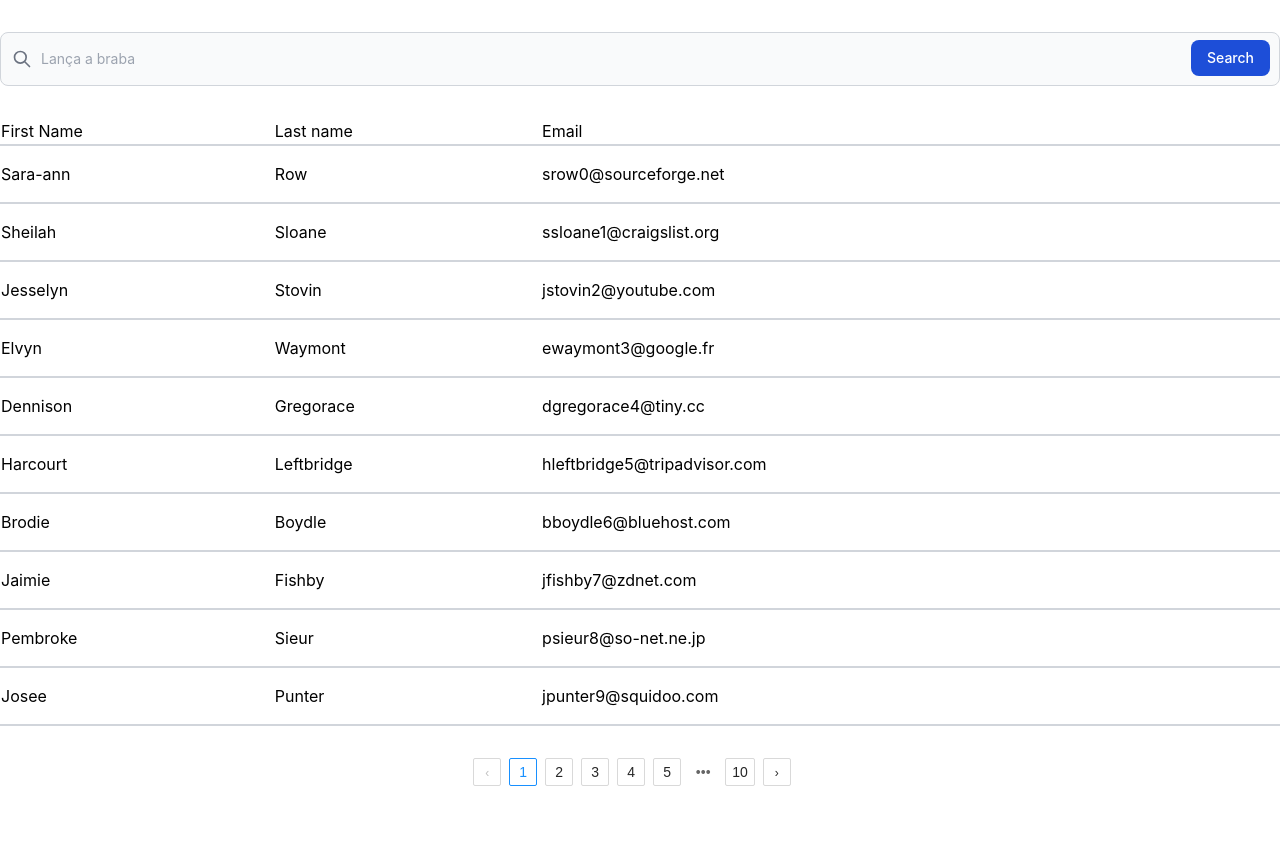
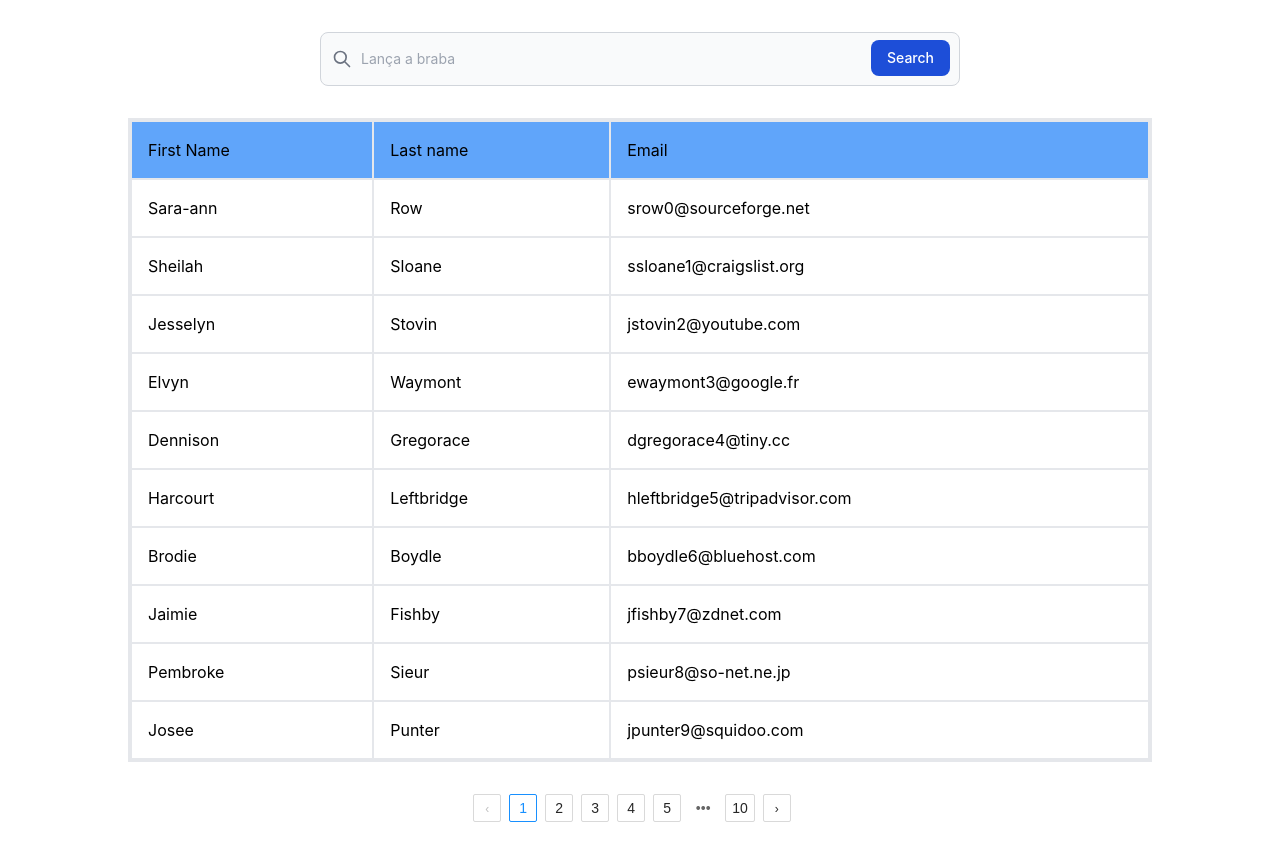
Before and after one commit to HericMendez/react-search-component, a React (Create React App) app: page / in a window 1280 px wide. Before the commit the page ends 818 px from the top, so only its background shows below. Built offline with nearby package versions, Linux system fonts and the light colour scheme; no server answers.

Commit message:
mudança no estilo da tabela

```diff
--- a/package.json
+++ b/package.json
@@ -8,6 +8,8 @@
     "@testing-library/user-event": "^13.5.0",
     "axios": "^0.27.2",
     "flowbite": "^1.4.7",
+    "flowbite-react": "^0.0.25",
+    "headlessui": "^0.0.0",
     "lodash": "^4.17.21",
     "pagination": "^0.4.6",
     "rc-pagination": "^3.1.16",
--- a/src/App.js
+++ b/src/App.js
@@ -15,7 +15,7 @@ function App() {
   }, []);
 
   return (
-    <div className="flex justify-center align-middle flex-col">
+    <div className="flex justify-center align-middle flex-col mx-8 ">
       <Table data={MockData}/>
     </div>
   );
--- a/src/components/DisplayItem.jsx
+++ b/src/components/DisplayItem.jsx
@@ -3,7 +3,7 @@ import React from "react";
 const DisplayItem = (props) => {
   return (
     <>
-      <div class="search">
+      <div >
         <form className="py-8">
           <label
             for="default-search"
@@ -11,7 +11,7 @@ const DisplayItem = (props) => {
           >
             Search
           </label>
-          <div className="relative">
+          <div className="relative w-[50vw] mx-auto">
             <div className="flex absolute inset-y-0 left-0 items-center pl-3 pointer-events-none">
               <svg
                 className="w-5 h-5 text-gray-500 dark:text-gray-400"
@@ -45,11 +45,12 @@ const DisplayItem = (props) => {
           </div>
         </form>
       </div>
-      <table className="">
+      <table className="border-4 rounded-xl relative w-[80vw] mx-auto">
+
         <thead>
           <tr>{props.headRow}</tr>
         </thead>
-        <tbody className="trover">{props.tableData}</tbody>
+        <tbody className="">{props.tableData}</tbody>
       </table>
     </>
   );
--- a/src/components/Table.jsx
+++ b/src/components/Table.jsx
@@ -5,10 +5,12 @@ import Pagination from "rc-pagination";
 import "rc-pagination/assets/index.css";
 import DisplayItem from "./DisplayItem";
 
+
 const tableHead = {
   first_name: "First Name",
   last_name: "Last name",
   email: "Email",
+
 };
 
 const Table = (props) => {
@@ -18,14 +20,18 @@ const Table = (props) => {
   const [collection, setCollection] = useState(
     cloneDeep(props.data.slice(0, countPerPage))
   );
-const onChangeHandler = (e) => setValue(e.target.value)
+  const onChangeHandler = (e) => setValue(e.target.value);
   const searchData = useRef(
     throttle((val) => {
       const query = val.toLowerCase();
       setCurrentPage(1);
+
+      const fullString = (val.first_name +val.last_name)
+      console.log(fullString)
+
       const data = cloneDeep(
         props.data
-          .filter((item) => item.first_name.toLowerCase().indexOf(query) > -1)
+          .filter((item) => item.first_name.toLowerCase().indexOf(query)  > -1)
           .slice(0, countPerPage)
       );
 
@@ -51,17 +57,17 @@ const onChangeHandler = (e) => setValue(e.target.value)
   const tableRows = (rowData) => {
     const { key, index } = rowData;
     const tableCell = Object.keys(tableHead);
-    console.log(tableCell);
+
     const columnData = tableCell.map((keyD, i) => {
       return (
-        <td className="py-4 text-left" key={i}>
+        <td className="py-4 px-4 border-2  text-justify" key={i}>
           {key[keyD]}
         </td>
       );
     });
     return (
       <tr
-        className="text-justify  justify-between align-center p-8 border-y-2 border-gray-300"
+        className=" p-8 "
         key={index}
       >
         {columnData}
@@ -75,13 +81,17 @@ const onChangeHandler = (e) => setValue(e.target.value)
 
   const headRow = () => {
     return Object.values(tableHead).map((title, index) => (
-      <td key={index}>{title}</td>
+      <td className="text-justify border-2 p-4 bg-blue-400" key={index}>{title}</td>
     ));
   };
 
   return (
     <>
-<DisplayItem headRow={headRow()} tableData={tableData()} onChangeHandler={onChangeHandler}/>
+      <DisplayItem
+        headRow={headRow()}
+        tableData={tableData()}
+        onChangeHandler={onChangeHandler}
+      />
       <div className="mx-auto p-8">
         <Pagination
           pageSize={countPerPage}
@@ -93,10 +103,5 @@ const onChangeHandler = (e) => setValue(e.target.value)
     </>
   );
 };
-export default Table
 
-/*
-onChangeHandler
-headRow()
-tableData()
-*/
+export default Table;
--- a/tailwind.config.js
+++ b/tailwind.config.js
@@ -2,6 +2,8 @@
 module.exports = {
   content: [
     "./src/**/*.{js,jsx,ts,tsx}",
+    'node_modules/flowbite-react/**/*.{js,jsx,ts,tsx}'
+
   ],
   theme: {
     extend: {},
```
Also changed, not shown: 1 other file (tests, documents, lock files or other folders).
